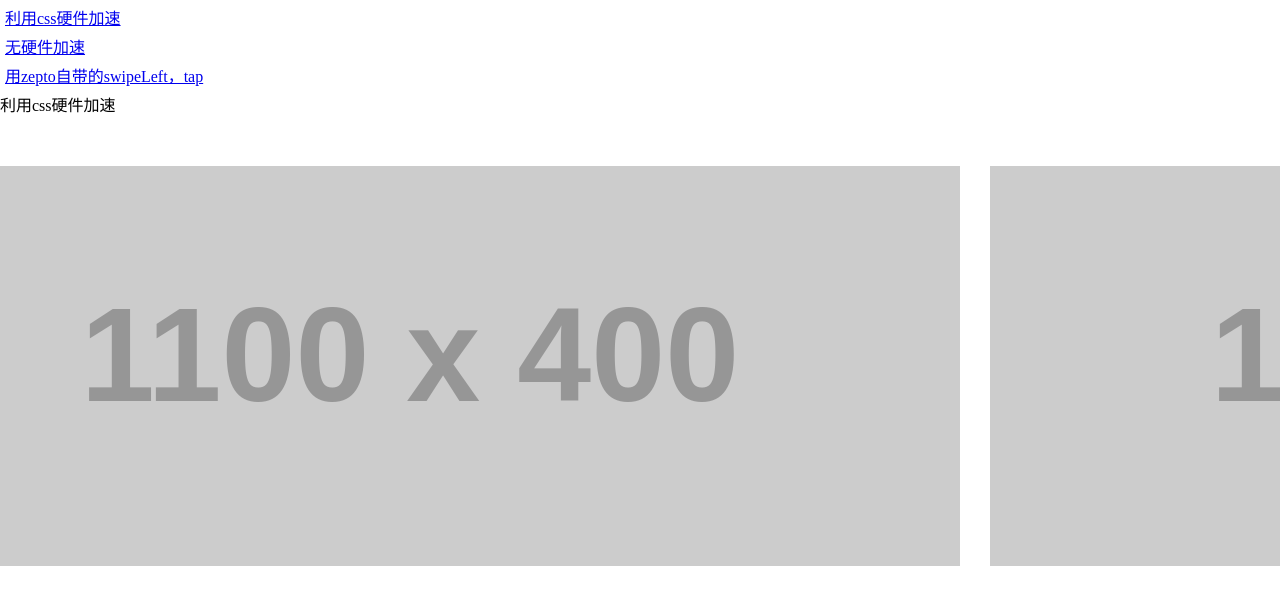
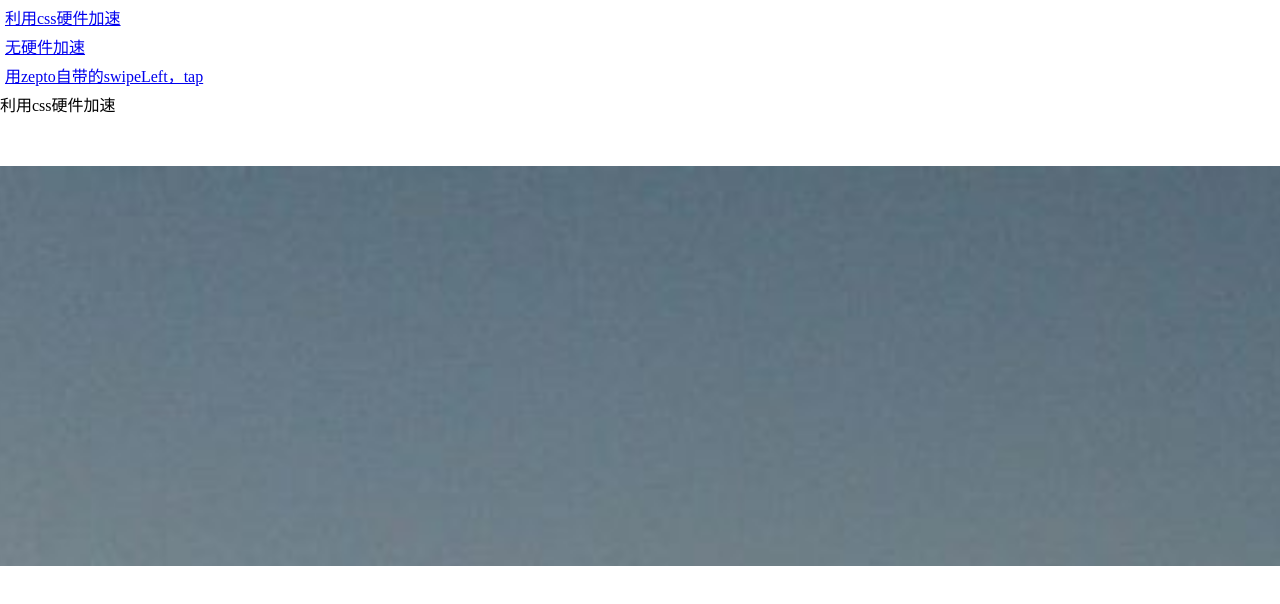
Before and after one commit to hengchih/touch, a plain HTML site: page index.html in a window 1280 px wide. Shown: the top 604 px of the page. Drawn offline with Linux system fonts and the light colour scheme; placeholder pictures from the web are drawn by us.

Commit message:
use sample

```diff
--- a/index.html
+++ b/index.html
@@ -42,14 +42,14 @@
 利用css硬件加速
 <div id="box" class="box">
     <ul style="width: 6640px; -webkit-transform: translate3d(-2400px, 0px, 0px);">
-        <li style="width: 800px; float: left;"><img src="./利用css硬件加速_files/ffffff"></li>
-        <li style="margin-left: 30px; width: 800px; float: left;"><img src="./利用css硬件加速_files/ffffff(1)"></li>
-        <li style="margin-left: 30px; width: 800px; float: left;"><img src="./利用css硬件加速_files/ffffff(2)"></li>
-        <li style="margin-left: 30px; width: 800px; float: left;"><img src="./利用css硬件加速_files/ffffff(3)"></li>
-        <li style="margin-left: 30px; width: 800px; float: left;"><img src="./利用css硬件加速_files/ffffff(4)"></li>
-        <li style="margin-left: 30px; width: 800px; float: left;"><img src="./利用css硬件加速_files/ffffff"></li>
-        <li style="margin-left: 30px; width: 800px; float: left;"><img src="./利用css硬件加速_files/ffffff(1)"></li>
-        <li style="margin-left: 30px; width: 800px; float: left;"><img src="./利用css硬件加速_files/ffffff(2)"></li>
+        <li style="width: 800px; float: left;"><img src="s.jpg"></li>
+        <li style="margin-left: 30px; width: 800px; float: left;"><img src="s.jpg"></li>
+        <li style="margin-left: 30px; width: 800px; float: left;"><img src="s.jpg"></li>
+        <li style="margin-left: 30px; width: 800px; float: left;"><img src="s.jpg"></li>
+        <li style="margin-left: 30px; width: 800px; float: left;"><img src="s.jpg"></li>
+        <li style="margin-left: 30px; width: 800px; float: left;"><img src="s.jpg"></li>
+        <li style="margin-left: 30px; width: 800px; float: left;"><img src="s.jpg"></li>
+        <li style="margin-left: 30px; width: 800px; float: left;"><img src="s.jpg"></li>
     </ul>
 </div>
 <footer></footer>
@@ -98,10 +98,11 @@
             //设置item的宽度
             this.find("li").each(function(a,b){
                 if(a != 0){$(b).css("marginLeft", space);}
-                $(b).css("width", imgWidth);
+                $(b).css("width", "25%");
                 $(b).css("float",'left');
-                var _bgColor = bgColor.shift() || (bgColor = ['9b50ba','354b60','ea6153','f2ca27','40d47e'], _bgColor = bgColor.shift());
-                $(b).find('img').attr('src','http://dummyimage.com/'+ imgWidth +'x'+ $container.height() +'/'+_bgColor+'/ffffff');
+                $('img').css('width','100%');
+                //var _bgColor = bgColor.shift() || (bgColor = ['9b50ba','354b60','ea6153','f2ca27','40d47e'], _bgColor = bgColor.shift());
+                //$(b).find('img').attr('src','http://dummyimage.com/'+ imgWidth +'x'+ $container.height() +'/'+_bgColor+'/ffffff');
             });
 
             //下一页
```
